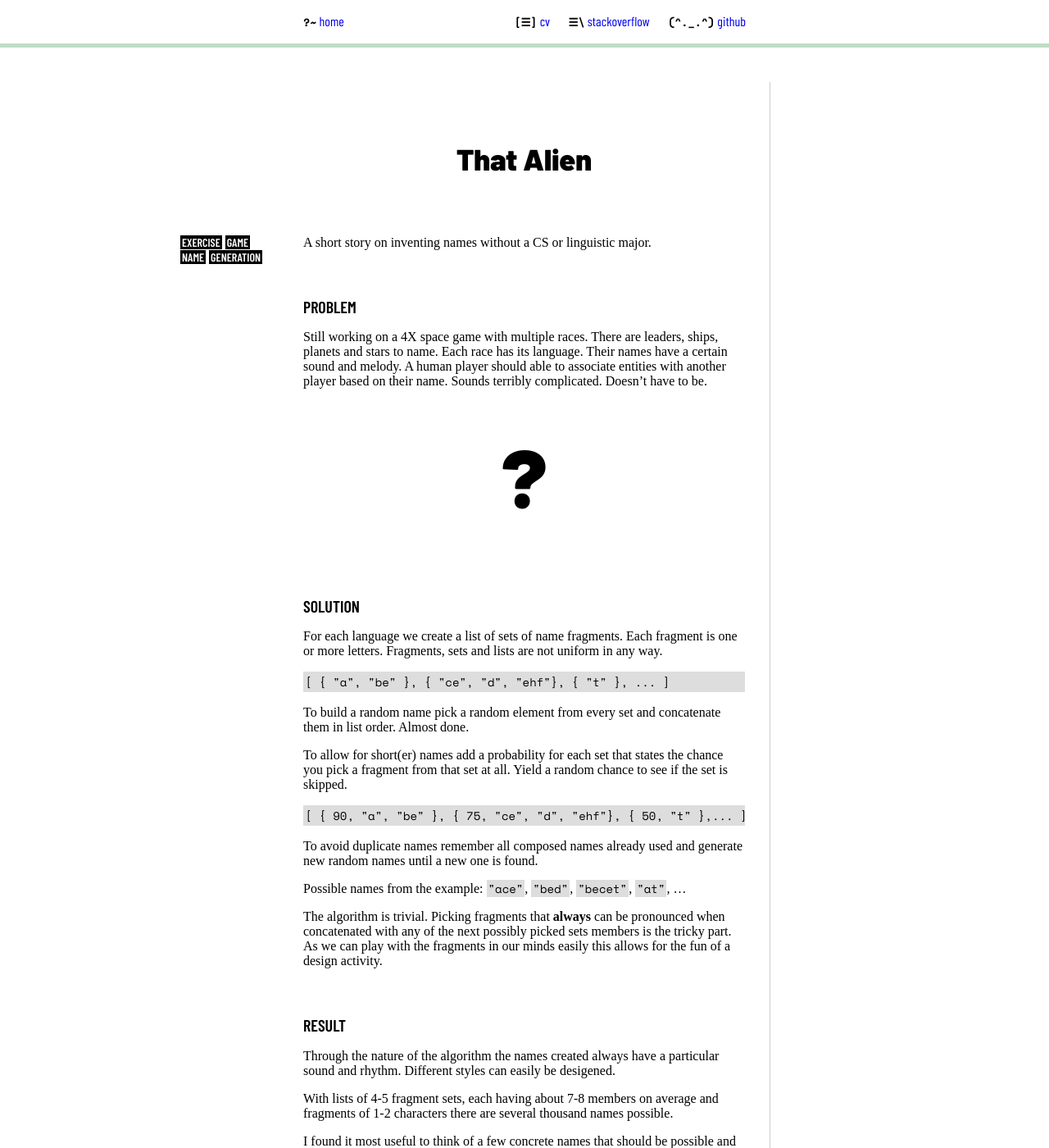
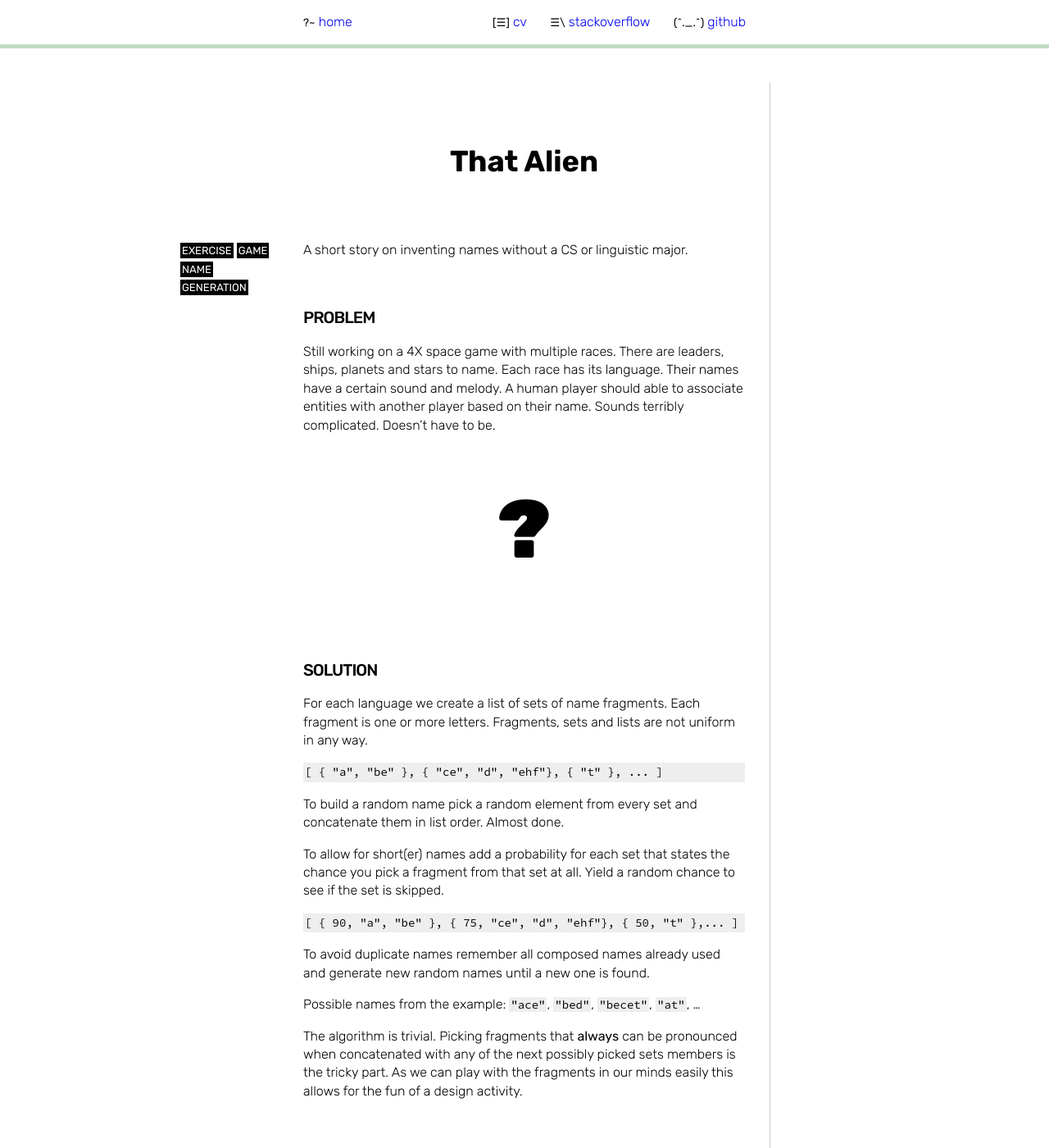
Before and after one commit to jbee/jbee.github.io, a Jekyll site: the page built from names.md, in a window 1280 px wide and 1400 px high. Shown: the whole window at 82% size. Built offline with Jekyll 4.4.1, drawn with Linux system fonts in a browser that asks for light colours; some web fonts are replaced.

Commit message:
new fonts

```diff
--- a/_layouts/default.html
+++ b/_layouts/default.html
@@ -5,39 +5,38 @@
 	<meta name="author" content="Jan Bernitt" />
 	<title>{{page.title}}</title>
 	<style>
-@import url('https://fonts.googleapis.com/css?family=Space+Mono:400,400i,700,700i');
-@import url('https://fonts.googleapis.com/css?family=Barlow+Condensed:300,400,400i,600,600i');
-@import url('https://fonts.googleapis.com/css?family=Barlow:900');
-body { max-width: 600px; padding: 0; margin: 0 auto; position: relative; }
+@import url('https://fonts.googleapis.com/css?family=Source+Code+Pro:400,600');
+@import url('https://fonts.googleapis.com/css?family=Rubik:300,300i,400,400i,500,700,900');
+body { max-width: 600px; padding: 0; margin: 0 auto; position: relative; font-family: Rubik; font-weight: 300; line-height: 1.4; }
 header { position: fixed; display: block; width: 100%; left: 0; top: 0; padding: 1em 0; background-color: white; z-index: 100; }
 header { border-bottom: 5px solid {% if page.bgcolor %}{{page.bgcolor}}{% elsif page.categories contains 'writing' %}#BFDCC6{% else %}#dde{% endif %}; }
-header, footer, nav { font-family: 'Barlow Condensed'; }
 header nav { max-width: 540px; margin: 0 auto; }
 footer { border-top: 1px solid #ccc; padding: 1em 50px; }
 footer a:visited, nav a:visited, blockquote a:visited, dt a:visited { color: blue; }
 footer a, nav a, blockquote a, dt a { text-decoration: none; }
 section { padding: 0 30px; border-right: 1px solid #ccc; margin: 100px 0 2em 0; }
 section nav { position: absolute; right: -150px; width: 120px; }
-header small, footer small { font-family: 'Space Mono', monospace; font-weight: bold; }
-h1 { padding: 2em 50px 1em; margin: 0 -50px 1em -50px; font-weight: 900; font-size: 36px; text-align: center; font-family: Barlow; }
-h2 { padding-top: 2em; display: block; font-size: 20px; text-transform: uppercase; font-weight: 600; font-family: 'Barlow Condensed'; }
-dt { font-family: 'Barlow Condensed';}
+header small, footer small { font-weight: 400; }
+h1 { padding: 2em 50px 1em; margin: 0 -50px 1em -50px; font-weight: 700; font-size: 36px; text-align: center; }
+h2 { padding-top: 2em; display: block; font-size: 20px; text-transform: uppercase; font-weight: 500; letter-spacing: -1px; word-spacing: 0.3em; }
+dt { font-weight: 400; }
+dd { margin-left: 1em; }
 ul, ol { padding-left: 2em; }
-pre { padding: 2px; tab-size: 4; background-color: #ddd; }
-pre, code { font-family: 'Space Mono', monospace; font-size: 14px; }
-p code, li code {  white-space: nowrap; background-color: #ddd; line-height: 1em; padding: 0 2px; }
+pre { padding: 2px; tab-size: 4; background-color: #eee; }
+pre, code { font-family: 'Source Code Pro', monospace; font-size: 14px; font-weight: 400; }
+p code, li code {  white-space: nowrap; background-color: #eee; line-height: 1em; padding: 0 2px; }
 blockquote { margin: 2em 1em; text-align: center; font-style: italic; }
 blockquote em { font-style: normal; }
-b, strong { font-weight: 600; }
+b, strong { font-weight: 400; }
 svg { margin: 0 auto; display: block; }
-em code { font-weight: bold; font-style: normal; }
+em code { font-weight: 600; font-style: normal; }
 hr { margin: 0.5em 0; }
 hr + ol { font-size: 10px; color: #333; }
 /* ? */
-big { font-size: 100px; display: block; padding: 30px 0; font-family: Barlow; text-align: center; }
+big { font-size: 100px; display: block; padding: 30px 0; text-align: center; font-weight: 900; }
 /* tags */
 h1 + ul { padding: 0; margin: 0; position: absolute; left: -120px; width: 120px; }
-h1 + ul li { display: inline; font-weight: 600; font-family: 'Barlow Condensed'; color: white; background-color: black; text-transform: uppercase; font-size: 14px; padding: 0 2px; margin: 1px 0; white-space: nowrap; }
+h1 + ul li { display: inline; font-weight: 400; color: white; background-color: black; text-transform: uppercase; font-size: 13px; line-height: 1.1; padding: 2px; margin: 0; white-space: nowrap; }
 /* code blocks */
 .kd, .kt { font-weight: 600;}
 .c1 { font-style: italic; }
```
